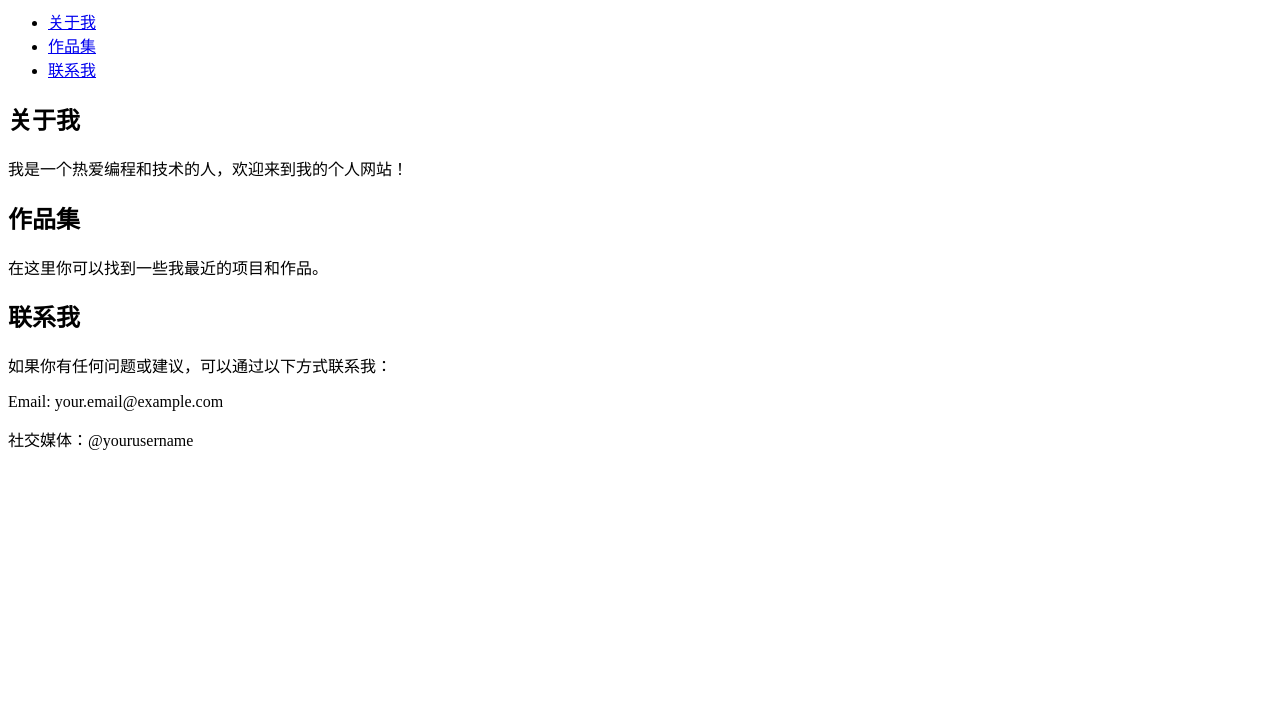
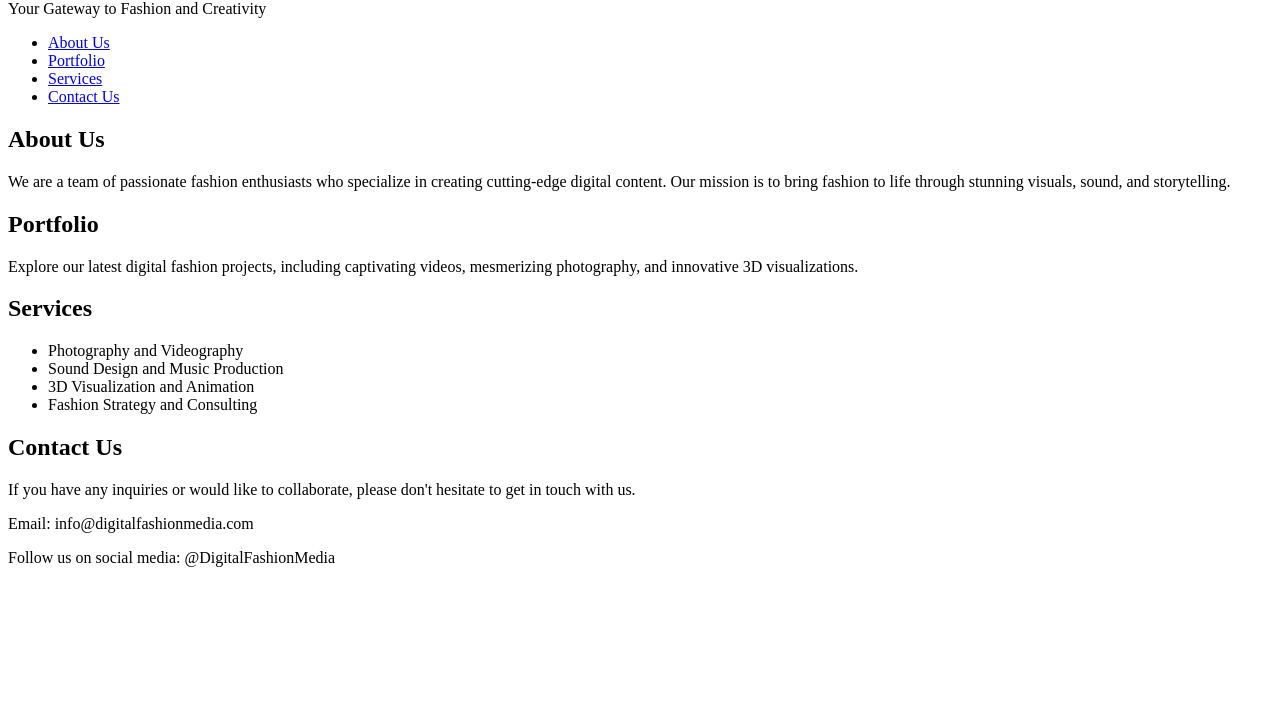
Before and after one commit to AONEXI/world, a plain HTML site: page index.html in a window 1280 px wide. Shown: the part 80-800 px from the top of the page. Drawn offline with Linux system fonts and the light colour scheme.

Commit message:
Update index.html

```diff
--- a/index.html
+++ b/index.html
@@ -1,36 +1,49 @@
 <!DOCTYPE html>
 <html>
 <head>
-    <title>我的个人网站</title>
+    <title>Digital Fashion Media</title>
+    <link rel="stylesheet" type="text/css" href="styles.css">
 </head>
 <body>
     <header>
-        <h1>欢迎来到我的个人网站</h1>
+        <h1>Welcome to Digital Fashion Media</h1>
+        <p>Your Gateway to Fashion and Creativity</p>
     </header>
 
     <nav>
         <ul>
-            <li><a href="#about">关于我</a></li>
-            <li><a href="#portfolio">作品集</a></li>
-            <li><a href="#contact">联系我</a></li>
+            <li><a href="#about">About Us</a></li>
+            <li><a href="#portfolio">Portfolio</a></li>
+            <li><a href="#services">Services</a></li>
+            <li><a href="#contact">Contact Us</a></li>
         </ul>
     </nav>
 
     <section id="about">
-        <h2>关于我</h2>
-        <p>我是一个热爱编程和技术的人，欢迎来到我的个人网站！</p>
+        <h2>About Us</h2>
+        <p>We are a team of passionate fashion enthusiasts who specialize in creating cutting-edge digital content. Our mission is to bring fashion to life through stunning visuals, sound, and storytelling.</p>
     </section>
 
     <section id="portfolio">
-        <h2>作品集</h2>
-        <p>在这里你可以找到一些我最近的项目和作品。</p>
+        <h2>Portfolio</h2>
+        <p>Explore our latest digital fashion projects, including captivating videos, mesmerizing photography, and innovative 3D visualizations.</p>
+    </section>
+
+    <section id="services">
+        <h2>Services</h2>
+        <ul>
+            <li>Photography and Videography</li>
+            <li>Sound Design and Music Production</li>
+            <li>3D Visualization and Animation</li>
+            <li>Fashion Strategy and Consulting</li>
+        </ul>
     </section>
 
     <section id="contact">
-        <h2>联系我</h2>
-        <p>如果你有任何问题或建议，可以通过以下方式联系我：</p>
-        <p>Email: your.email@example.com</p>
-        <p>社交媒体：@yourusername</p>
+        <h2>Contact Us</h2>
+        <p>If you have any inquiries or would like to collaborate, please don't hesitate to get in touch with us.</p>
+        <p>Email: info@digitalfashionmedia.com</p>
+        <p>Follow us on social media: @DigitalFashionMedia</p>
     </section>
 </body>
 </html>
```
